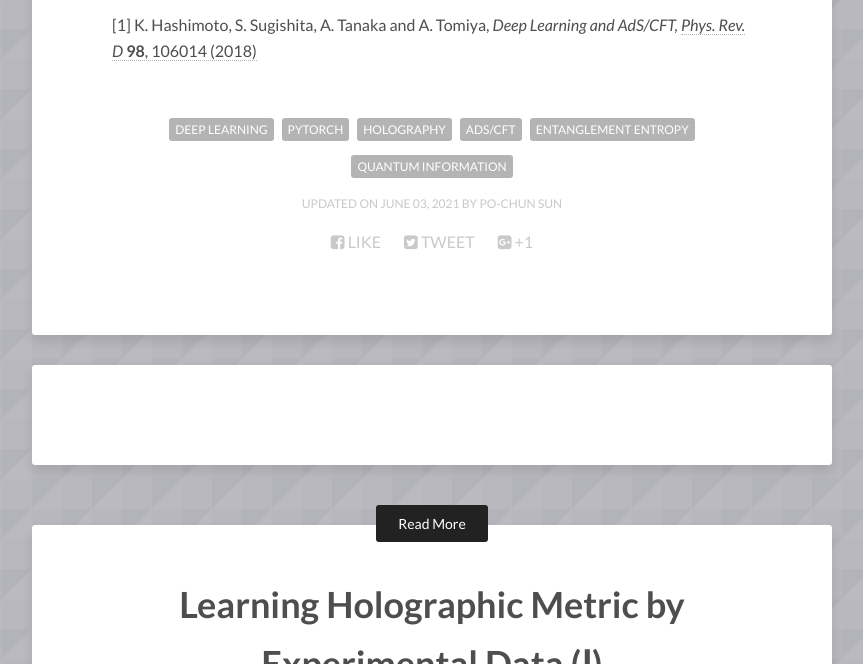
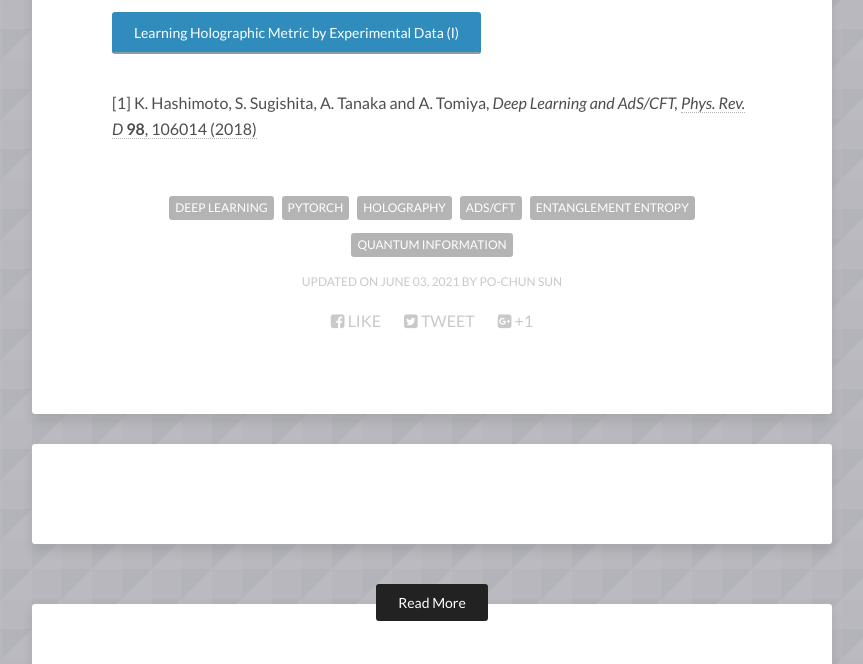
Before and after one commit to pochunsun/pochunsun.github.io, a Jekyll site: the page built from _posts/2021-06-03-Learning-Holographic-Metric-by-Experimental-Data-(Ⅱ).md, in a window 1280 px wide and 900 px high, scrolled down 10235 px, cut to the strip 236-900 px from the top of the window. Shown: the whole strip, without its empty margins (208-1071 px from the left). Built offline with Jekyll 4.4.1, drawn with Linux system fonts in a browser that asks for light colours; nearby versions of some CDN libraries; comment, search, counter and statistics services are not loaded.

Commit message:
Update 2021-06-03-Learning-Holographic-Metric-by-Experimental-Data-(Ⅱ).md

```diff
--- a/_posts/2021-06-03-Learning-Holographic-Metric-by-Experimental-Data-(Ⅱ).md
+++ b/_posts/2021-06-03-Learning-Holographic-Metric-by-Experimental-Data-(Ⅱ).md
@@ -294,5 +294,6 @@ plt.show()
 <a href="https://live.staticflickr.com/65535/51222028018_2fec228443_w.jpg"><img src="https://live.staticflickr.com/65535/51222028018_2fec228443_w.jpg" alt="" width="500"></a>
 </figure>
 
+<a href="{{ site.url }}/Learning-Holographic-Metric-by-Experimental-Data-(Ⅰ)/" class="btn btn-info">Learning Holographic Metric by Experimental Data (Ⅰ)</a>
 
 [1] K. Hashimoto, S. Sugishita, A. Tanaka and A. Tomiya, *Deep Learning and AdS/CFT,* [*Phys. Rev. D* **98**, 106014 (2018)](https://journals.aps.org/prd/abstract/10.1103/PhysRevD.98.046019)
```
